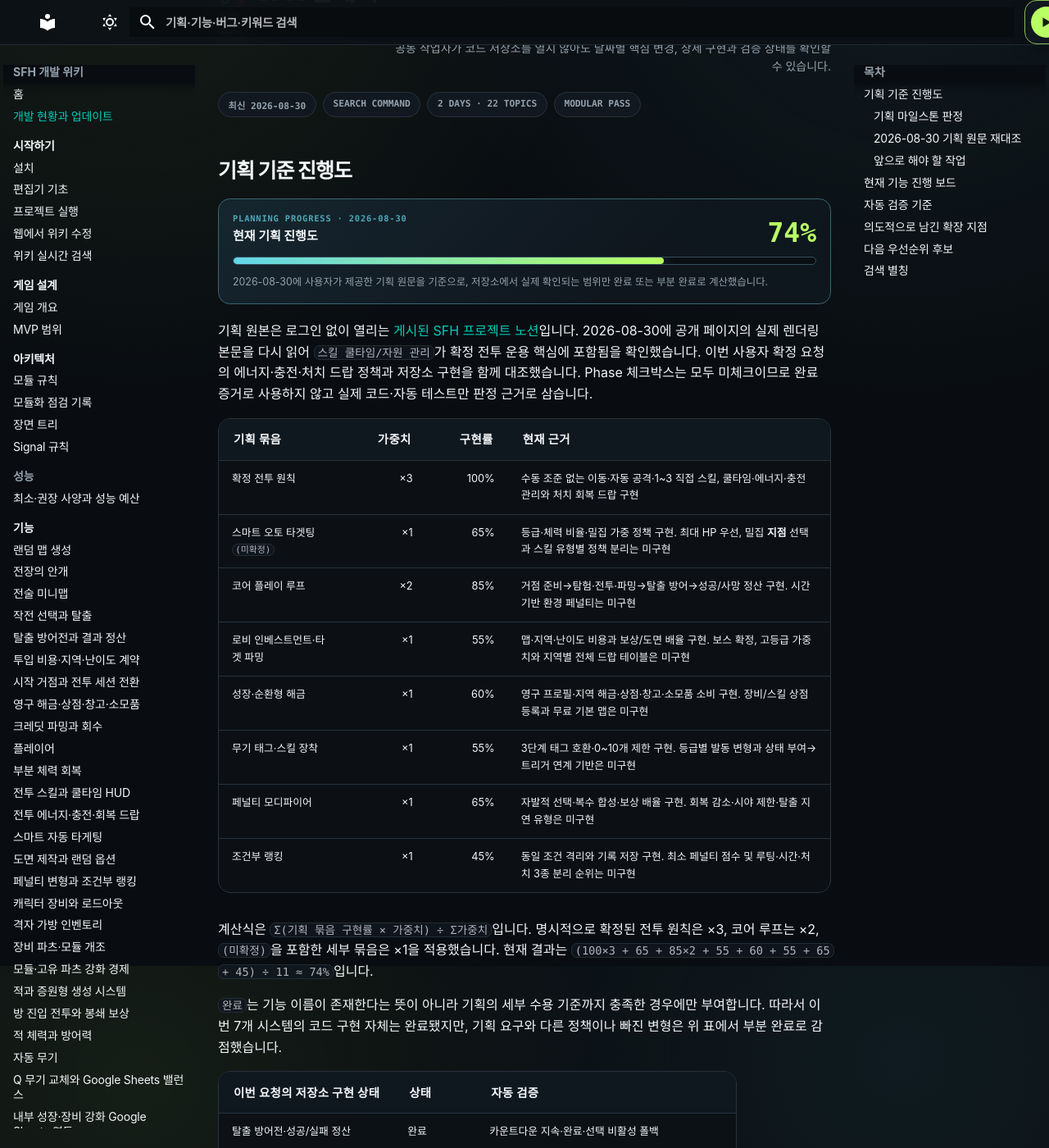
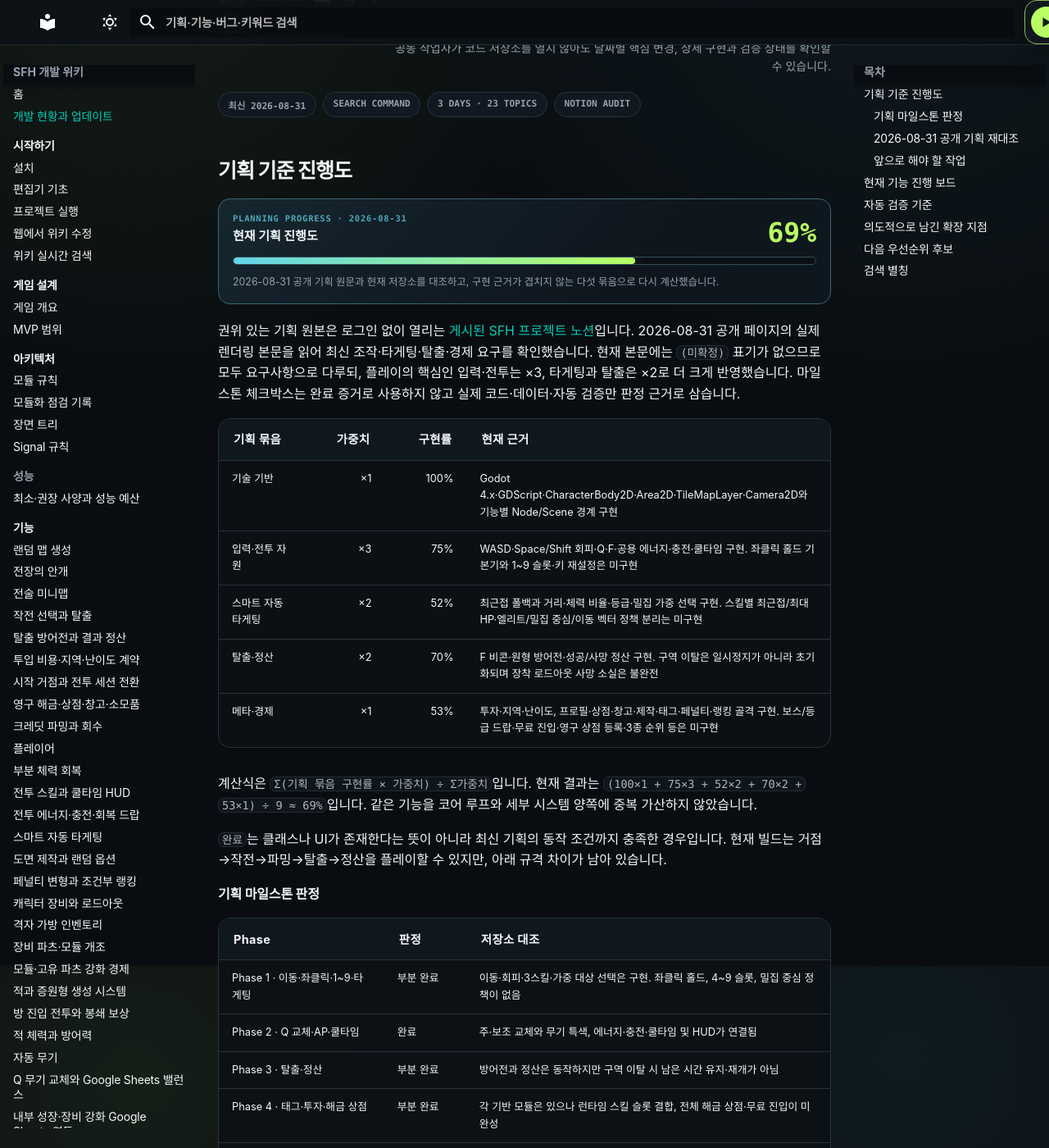
Before and after one commit to aedws/SFH, an MkDocs documentation site: the page built from docs/development-status.md, in a window 1280 px wide and 1400 px high, scrolled down 222 px. Shown: the whole window at 82% size. Built offline with MkDocs 1.6.1 and Material for MkDocs 9.7.7, drawn with Linux system fonts in a browser that asks for light colours; comment, search, counter and statistics services are not loaded; some of the changed text lies outside the part shown.

Commit message:
docs: audit remaining development against latest plan

```diff
--- a/docs/development-status.md
+++ b/docs/development-status.md
@@ -17,85 +17,100 @@ tags:
   <p>공동 작업자가 코드 저장소를 열지 않아도 날짜별 핵심 변경, 상세 구현과 검증 상태를 확인할 수 있습니다.</p>
 </div>
 
-<div class="sfh-release-stats"><span>최신 2026-08-30</span><span>SEARCH COMMAND</span><span>2 DAYS · 22 TOPICS</span><span>MODULAR PASS</span></div>
+<div class="sfh-release-stats"><span>최신 2026-08-31</span><span>SEARCH COMMAND</span><span>3 DAYS · 23 TOPICS</span><span>NOTION AUDIT</span></div>
 
 ## 기획 기준 진행도
 
 <div class="sfh-progress-panel">
   <div class="sfh-progress-heading">
-    <span><small>PLANNING PROGRESS · 2026-08-30</small><strong>현재 기획 진행도</strong></span>
-    <b>74%</b>
+    <span><small>PLANNING PROGRESS · 2026-08-31</small><strong>현재 기획 진행도</strong></span>
+    <b>69%</b>
   </div>
-  <div class="sfh-progress-track" role="progressbar" aria-label="SFH 기획 진행도" aria-valuemin="0" aria-valuemax="100" aria-valuenow="74"><i style="width: 74%"></i></div>
-  <p>2026-08-30에 사용자가 제공한 기획 원문을 기준으로, 저장소에서 실제 확인되는 범위만 완료 또는 부분 완료로 계산했습니다.</p>
+  <div class="sfh-progress-track" role="progressbar" aria-label="SFH 기획 진행도" aria-valuemin="0" aria-valuemax="100" aria-valuenow="69"><i style="width: 69%"></i></div>
+  <p>2026-08-31 공개 기획 원문과 현재 저장소를 대조하고, 구현 근거가 겹치지 않는 다섯 묶음으로 다시 계산했습니다.</p>
 </div>
 
-기획 원본은 로그인 없이 열리는 [게시된 SFH 프로젝트 노션](https://wobbly-pawpaw-1ff.notion.site/SFH-6b45b728004082af8a4a811ef0a1c5e9)입니다. 2026-08-30에 공개 페이지의 실제 렌더링 본문을 다시 읽어 `스킬 쿨타임/자원 관리`가 확정 전투 운용 핵심에 포함됨을 확인했습니다. 이번 사용자 확정 요청의 에너지·충전·처치 드랍 정책과 저장소 구현을 함께 대조했습니다. Phase 체크박스는 모두 미체크이므로 완료 증거로 사용하지 않고 실제 코드·자동 테스트만 판정 근거로 삼습니다.
+권위 있는 기획 원본은 로그인 없이 열리는 [게시된 SFH 프로젝트 노션](https://wobbly-pawpaw-1ff.notion.site/SFH-6b45b728004082af8a4a811ef0a1c5e9)입니다. 2026-08-31 공개 페이지의 실제 렌더링 본문을 읽어 최신 조작·타게팅·탈출·경제 요구를 확인했습니다. 현재 본문에는 `(미확정)` 표기가 없으므로 모두 요구사항으로 다루되, 플레이의 핵심인 입력·전투는 ×3, 타게팅과 탈출은 ×2로 더 크게 반영했습니다. 마일스톤 체크박스는 완료 증거로 사용하지 않고 실제 코드·데이터·자동 검증만 판정 근거로 삼습니다.
 
 | 기획 묶음 | 가중치 | 구현률 | 현재 근거 |
 |---|---:|---:|---|
-| 확정 전투 원칙 | ×3 | 100% | 수동 조준 없는 이동·자동 공격·1~3 직접 스킬, 쿨타임·에너지·충전 관리와 처치 회복 드랍 구현 |
-| 스마트 오토 타겟팅 `(미확정)` | ×1 | 65% | 등급·체력 비율·밀집 가중 정책 구현. 최대 HP 우선, 밀집 **지점** 선택과 스킬 유형별 정책 분리는 미구현 |
-| 코어 플레이 루프 | ×2 | 85% | 거점 준비→탐험·전투·파밍→탈출 방어→성공/사망 정산 구현. 시간 기반 환경 페널티는 미구현 |
-| 로비 인베스트먼트·타겟 파밍 | ×1 | 55% | 맵·지역·난이도 비용과 보상/도면 배율 구현. 보스 확정, 고등급 가중치와 지역별 전체 드랍 테이블은 미구현 |
-| 성장·순환형 해금 | ×1 | 60% | 영구 프로필·지역 해금·상점·창고·소모품 소비 구현. 장비/스킬 상점 등록과 무료 기본 맵은 미구현 |
-| 무기 태그·스킬 장착 | ×1 | 55% | 3단계 태그 호환·0~10개 제한 구현. 등급별 발동 변형과 상태 부여→트리거 연계 기반은 미구현 |
-| 페널티 모디파이어 | ×1 | 65% | 자발적 선택·복수 합성·보상 배율 구현. 회복 감소·시야 제한·탈출 지연 유형은 미구현 |
-| 조건부 랭킹 | ×1 | 45% | 동일 조건 격리와 기록 저장 구현. 최소 페널티 점수 및 루팅·시간·처치 3종 분리 순위는 미구현 |
+| 기술 기반 | ×1 | 100% | Godot 4.x·GDScript·CharacterBody2D·Area2D·TileMapLayer·Camera2D와 기능별 Node/Scene 경계 구현 |
+| 입력·전투 자원 | ×3 | 75% | WASD·Space/Shift 회피·Q·F·공용 에너지·충전·쿨타임 구현. 좌클릭 홀드 기본기와 1~9 슬롯·키 재설정은 미구현 |
+| 스마트 자동 타게팅 | ×2 | 52% | 최근접 폴백과 거리·체력 비율·등급·밀집 가중 선택 구현. 스킬별 최근접/최대 HP·엘리트/밀집 중심/이동 벡터 정책 분리는 미구현 |
+| 탈출·정산 | ×2 | 70% | F 비콘·원형 방어전·성공/사망 정산 구현. 구역 이탈은 일시정지가 아니라 초기화되며 장착 로드아웃 사망 소실은 불완전 |
+| 메타·경제 | ×1 | 53% | 투자·지역·난이도, 프로필·상점·창고·제작·태그·페널티·랭킹 골격 구현. 보스/등급 드랍·무료 진입·영구 상점 등록·3종 순위 등은 미구현 |
 
-계산식은 `Σ(기획 묶음 구현률 × 가중치) ÷ Σ가중치`입니다. 명시적으로 확정된 전투 원칙은 ×3, 코어 루프는 ×2, `(미확정)`을 포함한 세부 묶음은 ×1을 적용했습니다. 현재 결과는 `(100×3 + 65 + 85×2 + 55 + 60 + 55 + 65 + 45) ÷ 11 ≈ 74%`입니다.
+계산식은 `Σ(기획 묶음 구현률 × 가중치) ÷ Σ가중치`입니다. 현재 결과는 `(100×1 + 75×3 + 52×2 + 70×2 + 53×1) ÷ 9 ≈ 69%`입니다. 같은 기능을 코어 루프와 세부 시스템 양쪽에 중복 가산하지 않았습니다.
 
-`완료`는 기능 이름이 존재한다는 뜻이 아니라 기획의 세부 수용 기준까지 충족한 경우에만 부여합니다. 따라서 이번 7개 시스템의 코드 구현 자체는 완료됐지만, 기획 요구와 다른 정책이나 빠진 변형은 위 표에서 부분 완료로 감점했습니다.
-
-| 이번 요청의 저장소 구현 상태 | 상태 | 자동 검증 |
-|---|---|---|
-| 탈출 방어전·성공/실패 정산 | 완료 | 카운트다운 지속·완료·선택 비활성 폴백 |
-| 투입 비용·지역·난이도 데이터 | 완료 | 최종 비용 173 C와 적·보상 합성 배율 |
-| 영구 해금·상점·창고·소모품 | 완료 | 구매·해금·출격 소비·JSON 왕복 |
-| 스마트 자동 타게팅 | 완료 | 거리 외 처형·등급·밀집 정책과 최근접 폴백 |
-| 도면 제작·랜덤 옵션 | 완료 | 비용 소비·옵션 1~2개·중복 방지 |
-| 페널티 변형 | 완료 | 최대 3개 선택 계약과 적·보상 배율 합성 |
-| 조건부 랭킹 | 완료 | 성공만 제출·동일 조건 격리·정렬·JSON 왕복 |
-| 에너지·충전 전투 자원 | 완료 | 스킬별 소비·충전 복구·부족 차단·HUD·비활성 폴백 |
-| 적 처치 에너지·체력 드랍 | 완료 | 2종 확률 드랍·최소 1개 보정·자석 회수·실제 수치 반영 |
-| 레벨업 체력 회복 | 완료 | 임시 버프 UI와 무관하게 레벨마다 HP 12 회복 |
+`완료`는 클래스나 UI가 존재한다는 뜻이 아니라 최신 기획의 동작 조건까지 충족한 경우입니다. 현재 빌드는 거점→작전→파밍→탈출→정산을 플레이할 수 있지만, 아래 규격 차이가 남아 있습니다.
 
 #### 기획 마일스톤 판정
 
 | Phase | 판정 | 저장소 대조 |
 |---|---|---|
-| Phase 1 · 이동·스킬·스마트 타게팅 | 부분 완료 | 이동·회피·3스킬과 가중 타게팅은 구현, 최대 HP/밀집 지점 정책은 불일치·미구현 |
-| Phase 2 · 탈출 방어·정산 | 완료 | 탈출 활성화, 규모·난이도별 카운트다운, 생존·사망 정산 자동 검증 통과 |
-| Phase 3 · 로비 투자·영구 해금 상점 | 부분 완료 | 맵·지역·난이도 비용과 상점·창고는 구현, 장비/스킬 상점 등록과 타겟 드랍표는 미구현 |
-| Phase 4 · 태그 슬롯·페널티 | 부분 완료 | 3단계 태그 제약과 페널티 배율은 구현, 등급별 스킬 변형·상태 연계·기획 예시 페널티는 미구현 |
+| Phase 1 · 이동·좌클릭·1~9·타게팅 | 부분 완료 | 이동·회피·3스킬·가중 대상 선택은 구현. 좌클릭 홀드, 4~9 슬롯, 밀집 중심 정책이 없음 |
+| Phase 2 · Q 교체·AP·쿨타임 | 완료 | 주·보조 교체와 무기 특색, 에너지·충전·쿨타임 및 HUD가 연결됨 |
+| Phase 3 · 탈출·정산 | 부분 완료 | 방어전과 정산은 동작하지만 구역 이탈 시 남은 시간 유지·재개가 아님 |
+| Phase 4 · 태그·투자·해금 상점 | 부분 완료 | 각 기반 모듈은 있으나 런타임 스킬 슬롯 결합, 전체 해금 상점·무료 진입이 미완성 |
+| Phase 5 · 페널티·랭킹 I/O | 부분 완료 | 선택·저장 골격은 있으나 기획 페널티 유형과 3개 종목별 순위가 미완성 |
 
-### 2026-08-30 기획 원문 재대조
+### 2026-08-31 공개 기획 재대조
 
-[게시된 SFH 프로젝트 노션](https://wobbly-pawpaw-1ff.notion.site/SFH-6b45b728004082af8a4a811ef0a1c5e9)의 렌더링 본문을 직접 확인했으며 다음 상태를 확인했습니다.
-
-- `수동 조준 배제`는 확정 사항이며 현재 구현과 일치합니다.
-- 확정 전투 운용 핵심의 `쿨타임/자원 관리`를 에너지 100, 슬롯별 충전, 적 처치 회복 결정으로 구체화해 구현했습니다.
-- 스마트 자동 타게팅, 시간 경과 위험 증가, 장비·스킬 상점 영구 등록은 `(미확정)` 상태입니다.
-- Phase 2의 탈출 방어·생존/사망 정산은 수용 기준을 충족합니다.
-- Phase 1·3·4는 핵심 기반이 있으나 세부 정책 차이와 빠진 기능 때문에 부분 완료입니다.
-- 네 Phase 체크박스 자체는 모두 미체크이므로 자동으로 체크 상태를 바꾸지 않았습니다.
+- 입력 규격은 `WASD`, `Space`, `Q`, `좌클릭 홀드`, 숫자 `1~9`, `F`와 키 재설정입니다. 현재 좌클릭 홀드와 4~9 슬롯·재설정이 없습니다.
+- 단일 스킬 기본은 최근접, 선택 변형은 최대 HP/엘리트, 범위 스킬은 최고 밀집 **지점**, 이동 스킬은 현재 입력 벡터입니다. 현재는 하나의 가중 대상 선택 정책입니다.
+- 탈출 구역을 벗어나면 카운트다운이 일시정지되고 재진입 시 남은 시간부터 이어져야 합니다. 현재 구현은 방어전을 취소하고 시간을 초기화합니다.
+- 성공 시 전리품을 영구 해금·재화화하고, 사망 시 런 획득물과 장착 로드아웃을 잃어야 합니다. 전리품 정산은 있으나 장착 로드아웃 소실은 완결되지 않았습니다.
+- 투자 비용에 따른 보스 확정·고등급 드랍 가중치, 지역별 드랍표, 무료 기본 무장·맵이 요구됩니다. 현재는 비용·적·보상 배율과 지역 해금 중심입니다.
+- 페널티는 회복 감소·시야 제한·탈출 지연 등을 포함하고, 랭킹은 가치·시간·처치 세 종목을 동일 조건에서 각각 집계해야 합니다.
 
 ### 앞으로 해야 할 작업
 
-| 우선순위 | 작업 | 기획 상태 | 완료 조건 |
+| 우선순위 | 작업 | 현재 차이 | 완료 조건 |
 |---:|---|---|---|
-| 1 | 스마트 타게팅을 스킬 유형별 정책으로 분리 | `(미확정)` | 단일은 최대 HP/등급, 범위는 최고 밀집 지점, 이동은 입력 벡터 사용 |
-| 2 | 조건부 랭킹을 기획의 3개 종목으로 분리 | 요구 | 동일 맵·최소 페널티 점수에서 루팅·최단 시간·최다 처치 각각 정렬 |
-| 3 | 투자 비용 기반 보스·고등급 드랍과 지역 드랍표 | 요구 | 고비용 보스 확정, 등급 가중치, 지역별 장비/스킬 풀 적용 |
-| 4 | 무료 기본 맵과 완전 소모성 장비 로드아웃 | 요구 | 파산 상태 진입 가능, 장비 포함 투입품이 사망 시 소실 |
-| 5 | 페널티 유형 확장 | 요구 | 회복 감소·시야 제한·탈출 지연을 독립 Resource로 선택·합성 |
-| 6 | 무기 등급별 스킬 변형과 상태 연계 기반 | 요구 | 등급이 발동 방식을 바꾸고 상태 부여→트리거 조합이 데이터로 동작 |
-| 7 | 시간 경과 위험·환경 페널티 | `(미확정)` | 체류 시간에 따라 적 스펙·물량·환경 위험이 단계적으로 증가 |
-| 8 | 제작 장비를 U 화면과 실제 스탯에 연결 | 구현 후속 | 제작 인스턴스와 랜덤 옵션이 장비 슬롯·스탯 집계에 반영 |
+| 1 | 좌클릭 홀드 기본기·1~9 스킬 슬롯 | 현재 자동 공격·1~3 고정 | 공격 속도에 맞춘 홀드 발동, 9개 슬롯과 키 재설정 |
+| 2 | 스킬 유형별 스마트 타게팅 | 단일 가중 대상 정책 | 최근접·최대 HP/엘리트·밀집 중심·입력 벡터를 데이터로 선택 |
+| 3 | 탈출 이탈 일시정지·재개 | 이탈 시 취소·초기화 | 원 밖에서는 타이머 정지, 재진입 시 잔여 시간 유지 |
+| 4 | 사망 로드아웃 소실·영구 해금 상점 | 준비 장비가 세션 사이 유지 | 성공 전리품 등록, 사망 시 장착품 포함 런 자산 소실 |
+| 5 | 투자·지역 타겟 파밍 완결 | 보상 배율 중심 | 보스 확정, 고등급 가중치, 지역별 장비·스킬 드랍표 |
+| 6 | 파산 방지 기본 진입 | 최소 계약 비용 존재 | 재화 0에서도 무료 기본 무장·기본 맵으로 출격 |
+| 7 | 무기 태그 런타임 결합·등급 변형 | 데이터 계약과 전투 슬롯 분리 | 태그가 실제 장착을 제한하고 등급이 스킬 메커니즘을 변경 |
+| 8 | 페널티 요구 유형 확장 | 적 스탯 중심 3종 | 회복 감소·시야 제한·탈출 지연을 독립 Resource로 합성 |
+| 9 | 조건부 랭킹 3종 분리 | 단일 종합 점수 | 동일 맵·최소 페널티에서 가치·최단 시간·처치 순위를 별도 저장 |
+| 10 | 상태 부여→트리거 연계 | 연계 데이터 없음 | 상태 태그와 후속 스킬 트리거를 조합 가능한 계약으로 제공 |
 
 <div class="sfh-notes">
 <details class="sfh-day" open>
-  <summary><span class="sfh-day-title"><b>2026-08-30</b><i class="sfh-latest">&#xCD5C;&#xC2E0;</i><small>21 UPDATE BUNDLES &middot; BUILD 41 &middot; IMPROVE 37 &middot; CHANGE 18 &middot; FIX 11</small></span><em class="sfh-chevron">&#x2303;</em></summary>
+  <summary><span class="sfh-day-title"><b>2026-08-31</b><i class="sfh-latest">&#xCD5C;&#xC2E0;</i><small>1 UPDATE BUNDLES &middot; BUILD 0 &middot; IMPROVE 0 &middot; CHANGE 1 &middot; FIX 0</small></span><em class="sfh-chevron">&#x2303;</em></summary>
+  <div class="sfh-day-body">
+    <div class="sfh-daily-overview">
+      <span><b>1</b><small>UPDATE BUNDLE</small></span>
+      <span><b>0</b><small>BUILD</small></span>
+      <span><b>0</b><small>IMPROVE</small></span>
+      <span><b>1</b><small>CHANGE</small></span>
+      <span><b>0</b><small>FIX</small></span>
+    </div>
+    <details class="sfh-bundle">
+      <summary><span><small>UPDATE 1</small><b>공개 기획 재대조 · 진행률 69% · 잔여 개발 순서 확정</b></span><em class="sfh-chevron">&#x2304;</em></summary>
+      <div class="sfh-bundle-body">
+        <div class="sfh-summary">
+          <strong>핵심 변경 · 최신 Notion 수용 기준과 실제 코드 사이의 차이를 공개</strong>
+          <ul>
+            <li>2026-08-31 공개 Notion의 렌더링 본문을 다시 읽고 모든 최신 요구를 저장소와 대조했습니다.</li>
+            <li>입력·전투 ×3, 타게팅·탈출 ×2, 기술·메타 ×1로 중요도를 반영했습니다.</li>
+            <li>좌클릭·1~9 슬롯, 유형별 타게팅, 탈출 일시정지와 경제 완결 작업을 우선순위로 정렬했습니다.</li>
+          </ul>
+          <p class="sfh-intent"><b>검증 경계</b><span>체크박스나 기능 이름이 아니라 현재 코드·데이터·테스트로 충족률을 계산했습니다.</span></p>
+        </div>
+        <div class="sfh-group"><h3>🧭 수정 · 1</h3>
+          <details class="sfh-entry"><summary><i class="sfh-badge is-change">수정</i><span class="sfh-entry-title">기획 진행률과 남은 작업 근거 갱신</span><b class="sfh-chevron">⌄</b></summary><div class="sfh-entry-body"><p>중복 가산을 제거하고 최신 조작·타게팅·탈출 기준을 반영해 진행률을 69%로 재산정했습니다.</p><a href="#_1">산정표 보기 →</a></div></details>
+        </div>
+      </div>
+    </details>
+  </div>
+</details>
+
+<details class="sfh-day">
+  <summary><span class="sfh-day-title"><b>2026-08-30</b><small>21 UPDATE BUNDLES &middot; BUILD 41 &middot; IMPROVE 37 &middot; CHANGE 18 &middot; FIX 11</small></span><em class="sfh-chevron">&#x2303;</em></summary>
   <div class="sfh-day-body">
     <div class="sfh-daily-overview">
       <span><b>21</b><small>UPDATE BUNDLES</small></span>
```
Also changed, not shown: docs/assets/search-priorities.json (+36 -36 lines), docs/index.md (+35 -5 lines).
